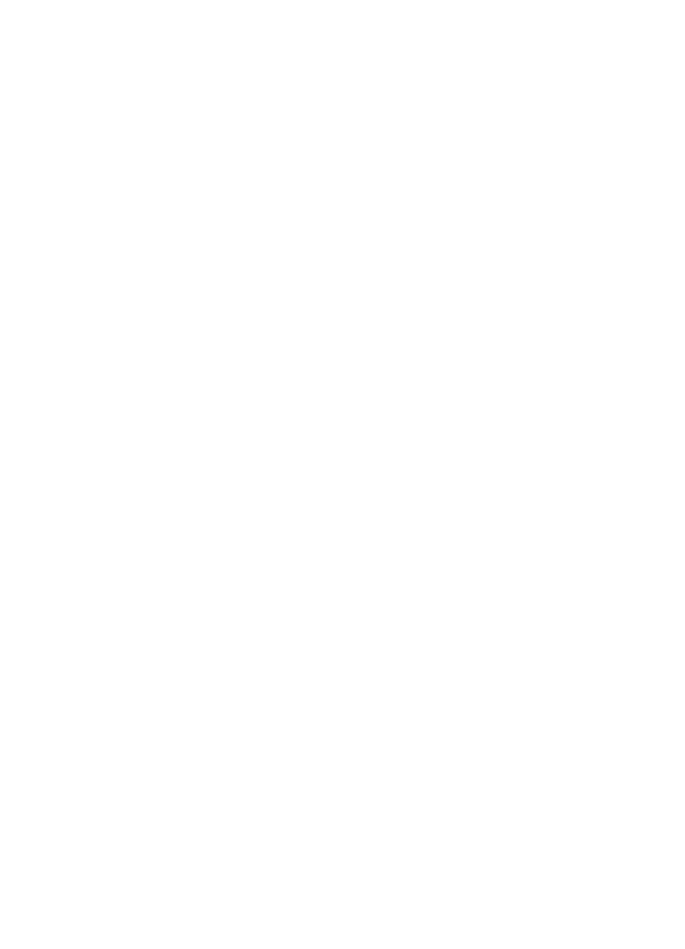
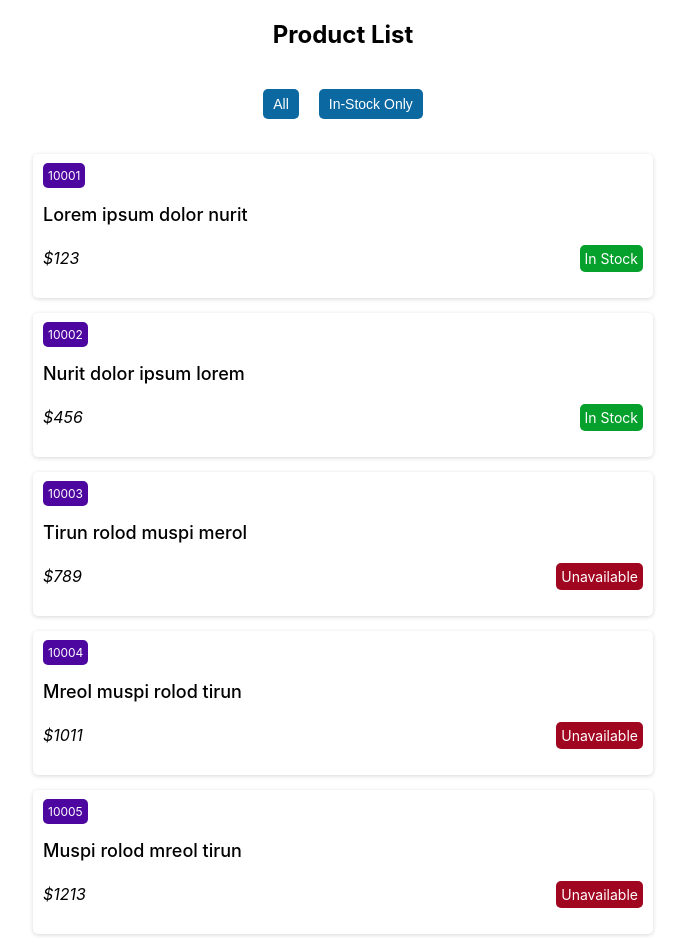
Before and after one commit to brndn-gnzls/react-playground, a React (Create React App) app: page / in a window 1280 px wide. Shown: the whole page, without its empty margins (297-982 px from the left). Before the commit the page ends 800 px from the top, so only its background shows below. Built offline with nearby package versions, Linux system fonts and the light colour scheme; data requests are answered from the project's data file; the HTML template or start-up script is replaced by a standard one.

Commit message:
useEffect for API calls.

```diff
--- a/data/db.json
+++ b/data/db.json
@@ -4,31 +4,31 @@
             "id": 10001,
             "name": "Lorem ipsum dolor nurit",
             "price": 123.00,
-            "in_stock": true
+            "in_stock": "true"
         },
         {
             "id": 10002,
             "name": "Nurit dolor ipsum lorem",
             "price": 456.00,
-            "in_stock": true
+            "in_stock": "true"
         },
         {
             "id": 10003,
             "name": "Tirun rolod muspi merol",
             "price": 789.00,
-            "in_stock": false
+            "in_stock": "false"
         },
         {
             "id": 10004,
             "name": "Mreol muspi rolod tirun",
             "price": 1011.00,
-            "in_stock": false
+            "in_stock": "false"
         },
         {
             "id": 10005,
             "name": "Muspi rolod mreol tirun",
             "price": 1213.00,
-            "in_stock": false
+            "in_stock": "false"
         }
     ]
 }
--- a/src/App.css
+++ b/src/App.css
@@ -1,38 +1,116 @@
 .App {
+  max-width: 1200px;
+  margin: auto;
+  padding: 0px 15px;
+}
+
+h1{
+  text-align: center;
+  margin: 30px auto;
+}
+
+h3{
   text-align: center;
 }
 
-.App-logo {
-  height: 40vmin;
-  pointer-events: none;
+h2{
+  text-align: center;
 }
 
-@media (prefers-reduced-motion: no-preference) {
-  .App-logo {
-    animation: App-logo-spin infinite 20s linear;
-  }
+.btn-con {
+  display: flex;
+  align-items: center;
+  justify-content: center;
 }
 
-.App-header {
-  background-color: #282c34;
-  min-height: 100vh;
-  display: flex;
-  flex-direction: column;
-  align-items: center;
-  justify-content: center;
-  font-size: calc(10px + 2vmin);
-  color: white;
+.btn-con .button {
+  flex: 1;
 }
 
-.App-link {
-  color: #61dafb;
+.heading {
+  font-size: 22px;
+  align-items: center;
 }
 
-@keyframes App-logo-spin {
-  from {
-    transform: rotate(0deg);
-  }
-  to {
-    transform: rotate(360deg);
-  }
+.loading{
+  margin: auto;
+  width: 200px;
 }
+
+.filter{
+  display: flex;
+  justify-content: center;
+}
+
+.card {
+  margin: 15px auto;
+  padding: 10px;
+  box-shadow: rgba(0, 0, 0, 0.16) 0px 1px 4px;
+  max-width: 600px;
+  border-radius: 5px;
+}
+
+.card .id {
+  background-color: #4e06a0;
+  font-size: 12px;
+  color: #FFFFFF;
+  border-radius: 5px;
+  margin: 10px 0px;
+  padding: 5px;
+  display: inline;
+}
+
+.card .name {
+  font-size: 18px;
+  font-weight: 500;
+  margin: 20px 0px;
+}
+
+.card .info {
+  font-size: 16px;
+  display: flex;
+  justify-content: space-between;
+  align-items: center;
+}
+
+.card .instock {
+  background-color: #06a02d;
+  font-size: 14px;
+  color: #FFFFFF;
+  border-radius: 5px;
+  padding: 5px;
+  display: inline;
+}
+
+.card .unavailable {
+  background-color: #a00620;
+  font-size: 14px;
+  color: #FFFFFF;
+  border-radius: 5px;
+  padding: 5px;
+  display: inline;
+}
+
+button {
+  border: 0px;
+  border-radius: 5px;
+  background-color: #0c68a1;
+  color: #FFFFFF;
+  cursor: pointer;
+  padding: 7px 10px;
+  font-size: 14px;
+  display: inline-block;
+  margin: 20px 10px;
+}
+
+button.onlyStock {
+  background-color: #037c3a;
+}
+
+button.all {
+  background-color: #065ba0;
+}
+
+.card .price {
+  font-style: italic;
+}
--- a/src/App.js
+++ b/src/App.js
@@ -1,10 +1,13 @@
 import './App.css';
+import ProductList from './components/ProductList';
 
 function App() {
-  return (
-    <div className="App">
-    </div>
-  );
+    return (
+        <div className="App">
+            <h2>Product List</h2>
+            <ProductList />
+        </div>
+    );
 }
 
 export default App;
--- /dev/null
+++ b/src/components/ProductList.js
@@ -0,0 +1,39 @@
+// useEffect only runs when mounting or when we
+// tell it to.
+import React, { useState, useEffect } from 'react'
+
+const ProductList = () => {
+
+    const [products, setProducts] = useState([])
+    const [url, setUrl] = useState("http://localhost:9090/products")
+
+    useEffect(() => {
+        fetch(url)
+            .then(response => response.json())
+            .then(data => setProducts(data))
+
+        // [] -- this second argument watches for a changing item.
+        // whenever this changes, useEffect runs again.
+    }, [url])
+
+    return (
+        <section>
+            <div className='btn-con'>
+                <button onClick={() => setUrl("http://localhost:9090/products")}>All</button>
+                <button onClick={() => setUrl("http://localhost:9090/products?in_stock=true")}>In-Stock Only</button>
+            </div>
+            {products.map((product) => (
+                <div className='card' key={product.id}>
+                    <p className='id'>{product.id}</p>
+                    <p className='name'>{product.name}</p>
+                    <p className='info'>
+                        <span className='price'>${product.price}</span>
+                        <span className={product.in_stock === "true" ? "instock" : "unavailable"}>{product.in_stock === "true" ? "In Stock" : "Unavailable"}</span>
+                    </p>
+                </div>
+            ))}
+        </section>
+    )
+}
+
+export default ProductList
```
